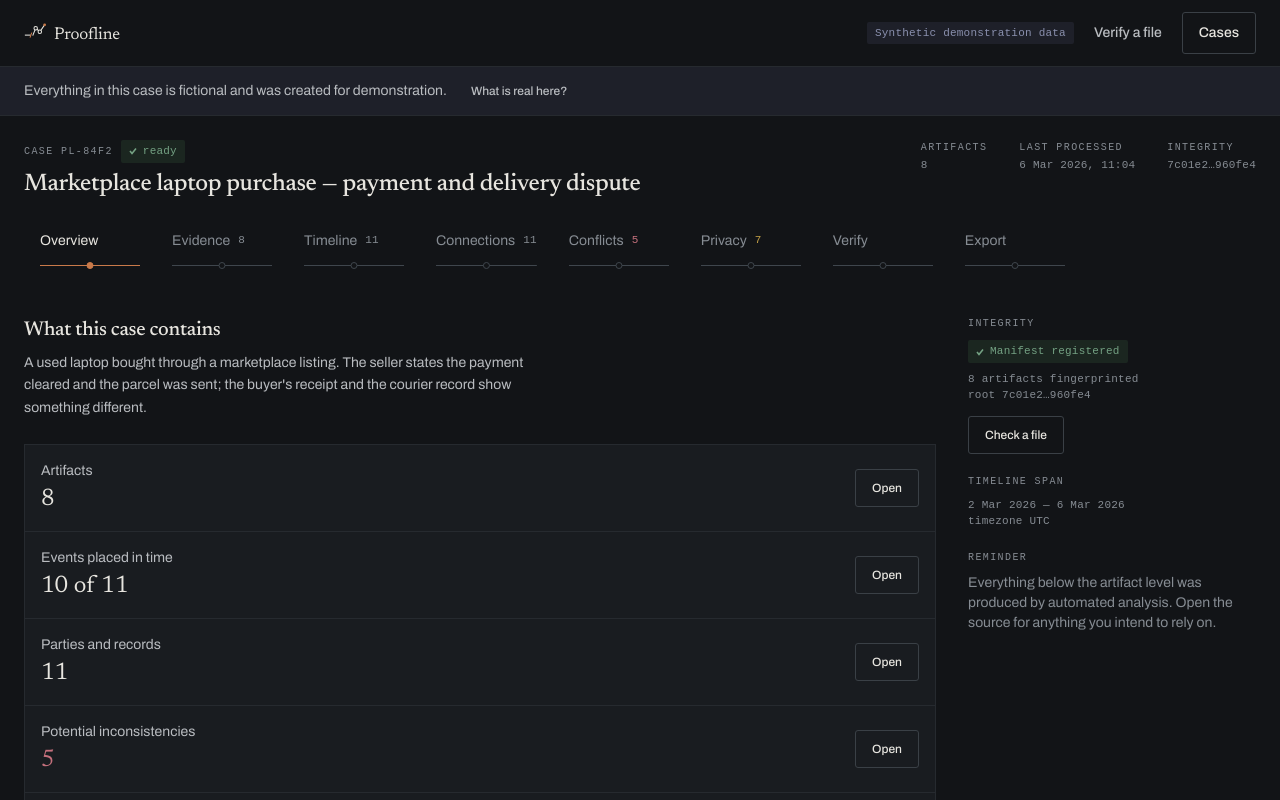
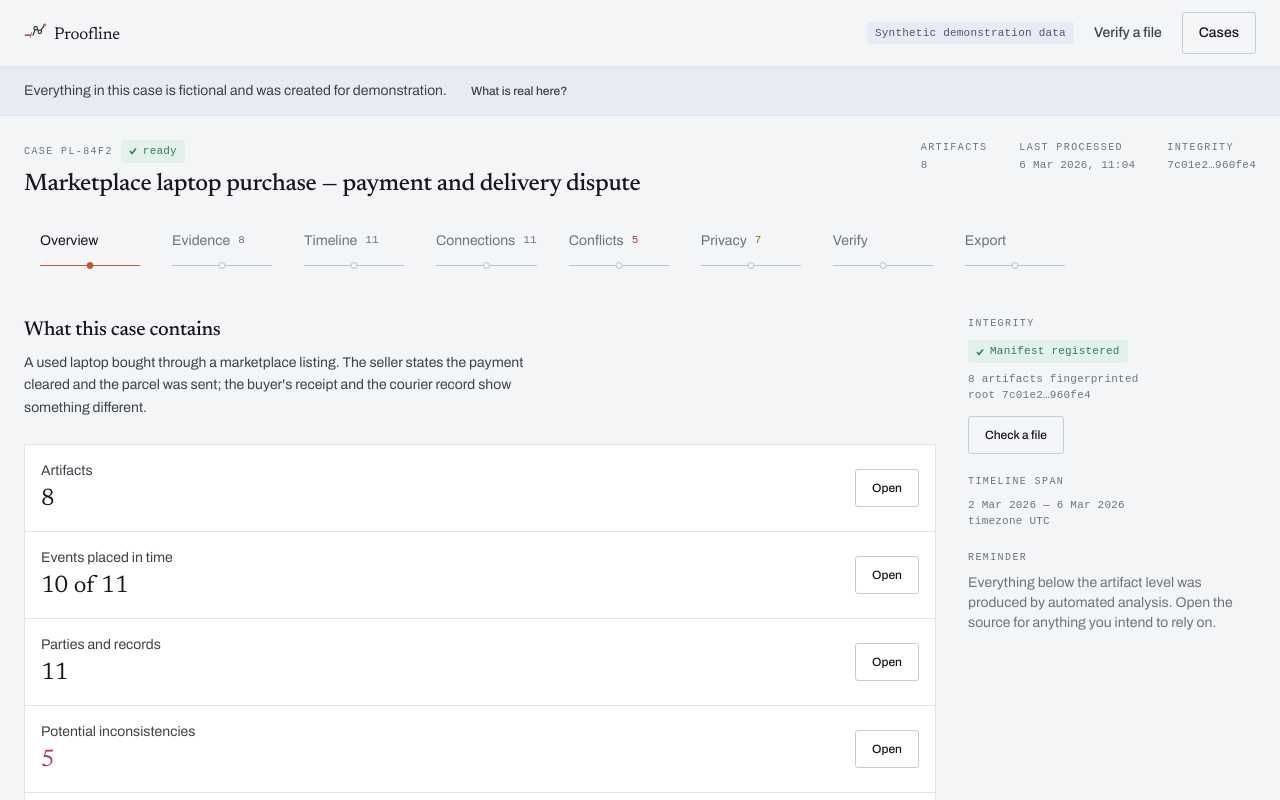
Before and after one commit to Paulos-ui/proofline, a Next.js app: page /demo in a window 1280 px wide. Shown: the top 800 px of the page. Built offline with nearby package versions, Linux system fonts and the light colour scheme; no server answers; a web font is replaced by a local one.

Commit message:
refresh palette to warm white

```diff
--- a/app/globals.css
+++ b/app/globals.css
@@ -21,59 +21,64 @@
 :root {
   color-scheme: light;
 
-  /* Mineral paper — cooler and greyer than a cream, closer to limestone. */
-  --surface-primary: #e9e7e1;
-  --surface-elevated: #f3f1ec;
-  --surface-sunken: #ddd9d1;
-  --ink-primary: #16181a;
-  --ink-secondary: #3b4045;
-  --ink-muted: #6a6f74;
-  --border-subtle: #cfccc4;
-  --border-strong: #b3aea4;
+  /* Warm off-white paper. Bright and clean, with the faintest warmth so it does
+     not read as clinical hospital white. */
+  --surface-primary: #fbfaf8;
+  --surface-elevated: #ffffff;
+  --surface-sunken: #f2f0ec;
+  --ink-primary: #17191c;
+  --ink-secondary: #40454b;
+  --ink-muted: #757b82;
+  --border-subtle: #e7e3dc;
+  --border-strong: #cfcabf;
 
-  --trace: #a9a69d;
-  --trace-active: #a85b32;
+  --trace: #c3bfb6;
+  /* Evidence accent: a warm terracotta that reads as considered rather than
+     corporate-blue, and carries the trace where the line is grounded. */
+  --trace-active: #bd5d34;
 
-  --evidence: #a85b32;
-  --evidence-soft: #f0e2d7;
-  --verified: #3f6b52;
-  --verified-soft: #dee9e0;
-  --warning: #7e6320;
-  --warning-soft: #f0e8d4;
-  --conflict: #8e3f4c;
-  --conflict-soft: #f2dee1;
-  --analysis: #4e5470;
-  --analysis-soft: #e2e2ea;
+  --evidence: #bd5d34;
+  --evidence-soft: #fbeadf;
+  --verified: #2f7d5b;
+  --verified-soft: #e2f1e9;
+  --warning: #9a7016;
+  --warning-soft: #fbf0d6;
+  --conflict: #b03b4c;
+  --conflict-soft: #fbe2e5;
+  --analysis: #4a5578;
+  --analysis-soft: #e9ebf4;
 
-  --focus-ring: #16181a;
+  --focus-ring: #17191c;
 }
 
-/* The evidence workspace. Applied to a subtree, not toggled globally. */
+/* The evidence workspace. A cooler, more focused paper than the editorial pages,
+   so the tool feels distinct from the marketing surface while staying light and
+   readable. Applied to a subtree, not toggled globally. */
 .surface-ink {
-  color-scheme: dark;
+  color-scheme: light;
 
-  --surface-primary: #121417;
-  --surface-elevated: #191c20;
-  --surface-sunken: #0d0f11;
-  --ink-primary: #e7e5df;
-  --ink-secondary: #b9bcc0;
-  --ink-muted: #868c93;
-  --border-subtle: #262a2f;
-  --border-strong: #3a4046;
+  --surface-primary: #f4f5f7;
+  --surface-elevated: #ffffff;
+  --surface-sunken: #e9ebef;
+  --ink-primary: #16181c;
+  --ink-secondary: #3d434b;
+  --ink-muted: #6d747c;
+  --border-subtle: #e0e3e8;
+  --border-strong: #c6ccd3;
 
-  --trace: #3f464d;
-  --trace-active: #c97a4a;
+  --trace: #bcc2cb;
+  --trace-active: #bd5d34;
 
-  --evidence: #c97a4a;
-  --evidence-soft: #2c211a;
-  --verified: #74a183;
-  --verified-soft: #1b2620;
-  --warning: #c4a047;
-  --warning-soft: #2a2418;
-  --conflict: #c4707c;
-  --conflict-soft: #2b1c20;
-  --analysis: #8a90ae;
-  --analysis-soft: #1e2029;
+  --evidence: #bd5d34;
+  --evidence-soft: #fbeadf;
+  --verified: #2f7d5b;
+  --verified-soft: #e2f1e9;
+  --warning: #9a7016;
+  --warning-soft: #fbf0d6;
+  --conflict: #b03b4c;
+  --conflict-soft: #fbe2e5;
+  --analysis: #4a5578;
+  --analysis-soft: #e9ebf4;
 
   --focus-ring: #e7e5df;
 
```
